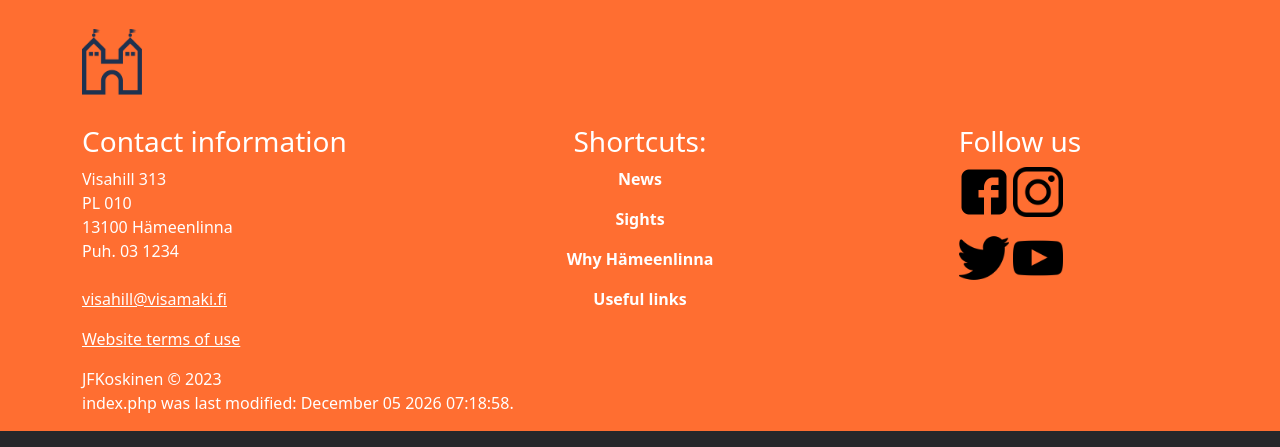
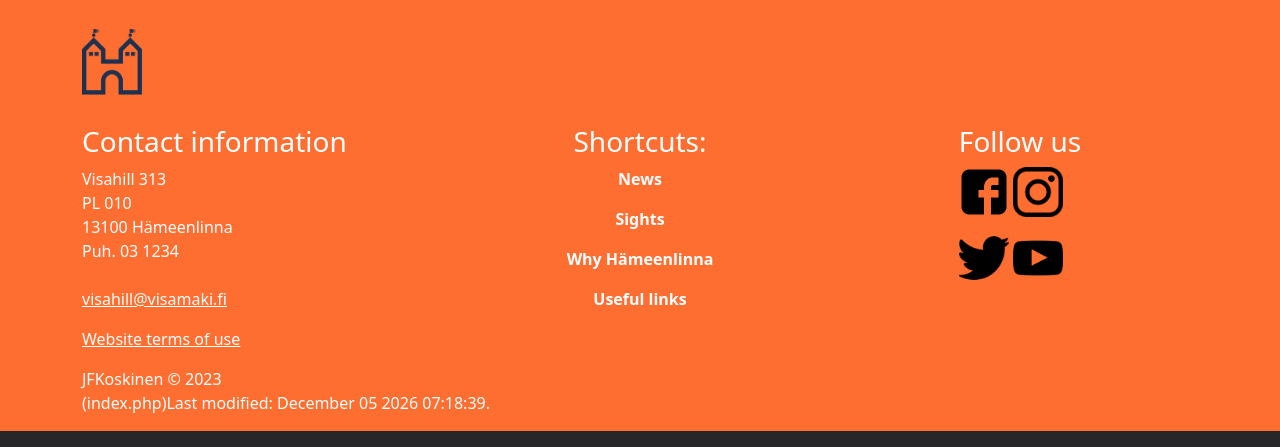
Before and after one commit to Fernoss/JFKoskinen_web_programming, a PHP site: page /index.php in a window 1280 px wide. Shown: the part 1630-2077 px from the top of the page. Run offline with PHP 8.4, Linux system fonts and the light colour scheme; some libraries are stand-ins or nearby versions.

Commit message:
Update footer.php
Changes in the footer to make task 7 look better.

```diff
--- a/in-class_website/footer.php
+++ b/in-class_website/footer.php
@@ -103,7 +103,7 @@
               <?php
                $name = $_SERVER['PHP_SELF'];
                 $filename = basename($name);
-                echo "$filename was last modified: " . date ("F d Y H:i:s.", filemtime($filename));
+                echo "($filename)Last modified: " . date ("F d Y H:i:s.", filemtime($filename));
               ?>
               </p>
             </div>
```
